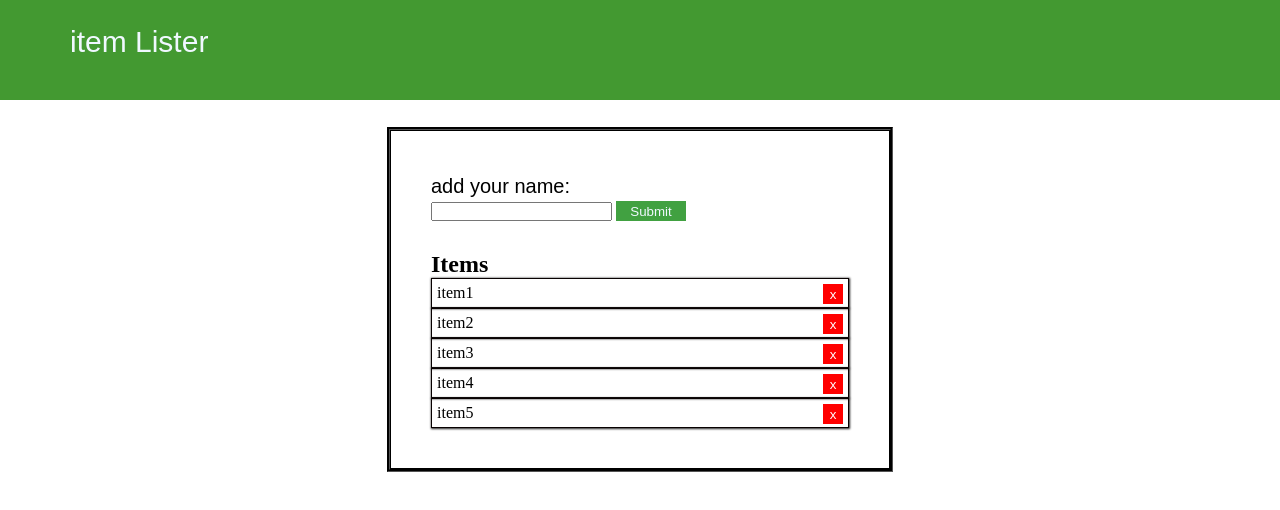
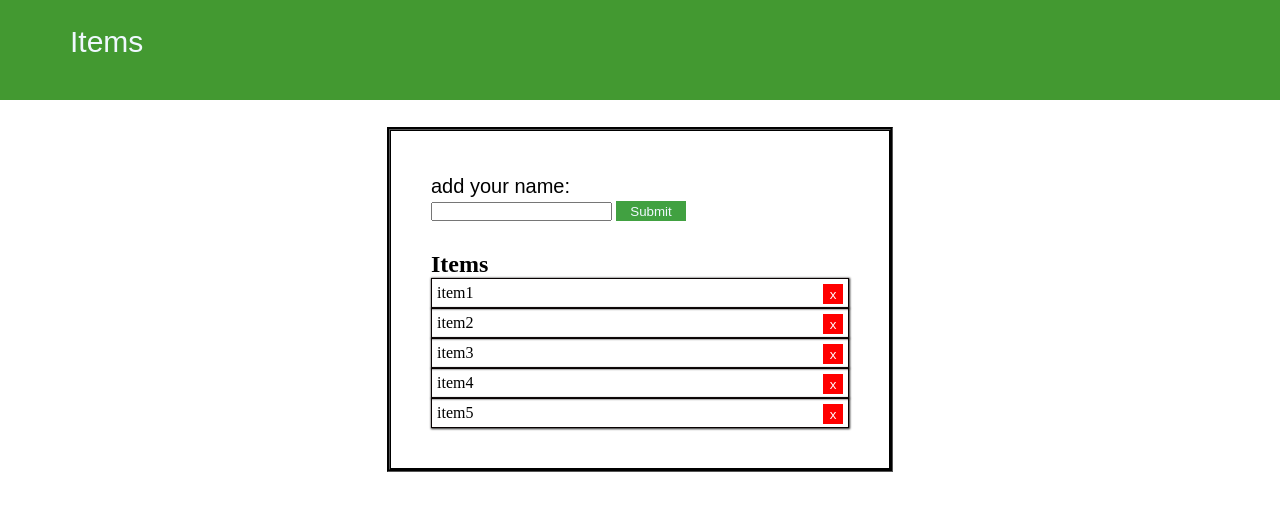
Before and after one commit to reza-ya/my-mini-project, a plain HTML site: page index.html in a window 1280 px wide. Drawn offline with Linux system fonts and the light colour scheme.

Commit message:
'initial'

```diff
--- a/index.html
+++ b/index.html
@@ -8,7 +8,7 @@
 <body>
 
     <header>
-        <div class="header">item Lister </div>
+        <div class="header">Items </div>
     </header>
 
     <section class="container">
```
